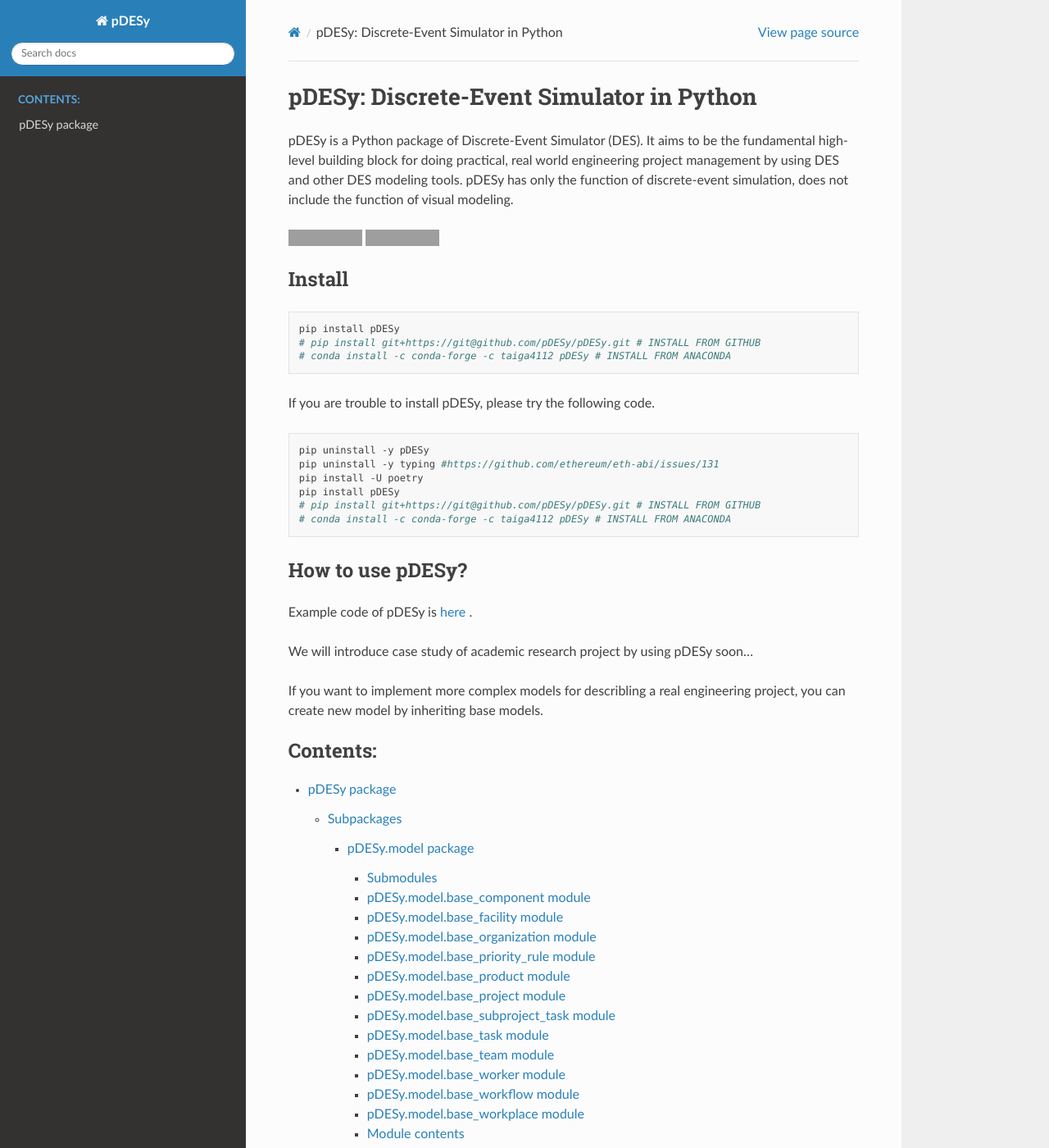
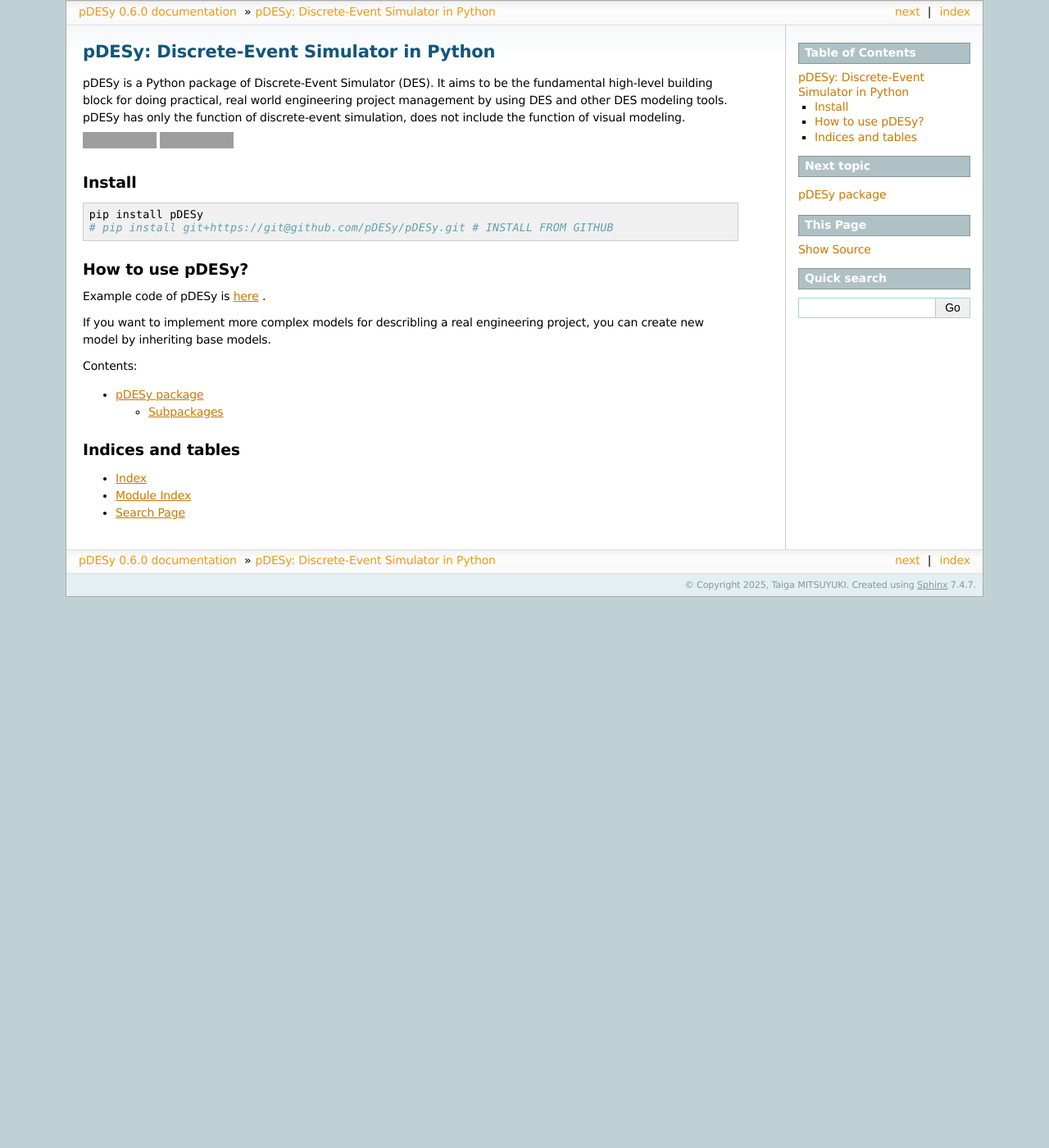
Before and after one commit to pDESy/pDESy, a Sphinx documentation site: the page built from docs/index.rst, in a window 1280 px wide and 1400 px high. Shown: the whole window at 82% size. Built offline with Sphinx 7.4.7, drawn with Linux system fonts in a browser that asks for light colours; some of the changed text lies outside the part shown; grey boxes are pictures that could not be loaded.

Commit message:
Bugfix in Sphinx (#207)
* update ph-pages

* bugfix in sphinx-docs

* fix typo

```diff
--- a/docs/conf.py
+++ b/docs/conf.py
@@ -16,13 +16,13 @@
 import os
 import sys
 
-# sys.path.insert(0, '/Users/mitsuyuki/Documents/workspace/pDESy/pDESy')
+# sys.path.insert(0, '/Users/mitsuyuki/workspace/pDESy/pDESy')
 sys.path.insert(0, os.path.abspath(".."))
 
 # -- Project information -----------------------------------------------------
 
 project = "pDESy"
-project_copyright = "2023, Taiga MITSUYUKI"
+project_copyright = "2025, Taiga MITSUYUKI"
 author = "Taiga MITSUYUKI"
 
 
@@ -47,9 +47,9 @@
 # built documents.
 #
 # The short X.Y version.
-version = "0.5"
+version = "0.6"
 # The full version, including alpha/beta/rc tags.
-release = "0.5.2"
+release = "0.6.0"
 
 # The language for content autogenerated by Sphinx. Refer to documentation
 # for a list of supported languages.
@@ -70,7 +70,7 @@
 # a list of builtin themes.
 # setup'; the module executes module level statement and it might call sys.exit().
 
-html_theme = "sphinx_rtd_theme"
+html_theme = "sphinxdoc"
 
 # Add any paths that contain custom static files (such as style sheets) here,
 # relative to this directory. They are copied after the builtin static files,
--- a/docs/index.rst
+++ b/docs/index.rst
@@ -10,7 +10,7 @@
 It aims to be the fundamental high-level building block for doing practical, real world engineering project management by using DES and other DES modeling tools.
 pDESy has only the function of discrete-event simulation, does not include the function of visual modeling.
 
-.. image:: https://github.com/pDESy/pDESy/workflows/test/badge.svg
+.. image:: https://github.com/pDESy/pDESy/actions/workflows/test.yaml/badge.svg
 
 .. image:: https://codecov.io/gh/pDESy/pDESy/branch/master/graph/badge.svg
   :target: https://codecov.io/gh/pDESy/pDESy
@@ -23,32 +23,18 @@
 
    pip install pDESy
    # pip install git+https://git@github.com/pDESy/pDESy.git # INSTALL FROM GITHUB
-   # conda install -c conda-forge -c taiga4112 pDESy # INSTALL FROM ANACONDA
-
-If you are trouble to install pDESy, please try the following code.
-
-.. code-block:: bash
-
-   pip uninstall -y pDESy
-   pip uninstall -y typing #https://github.com/ethereum/eth-abi/issues/131
-   pip install -U poetry
-   pip install pDESy
-   # pip install git+https://git@github.com/pDESy/pDESy.git # INSTALL FROM GITHUB
-   # conda install -c conda-forge -c taiga4112 pDESy # INSTALL FROM ANACONDA
 
 
 How to use pDESy?
 ------------------
 
-Example code of pDESy is `here <https://nbviewer.jupyter.org/gist/taiga4112/5af01bc433d204d676a0ef3e95062b5f>`_ .
-
-We will introduce case study of academic research project by using pDESy soon...
+Example code of pDESy is `here <https://gist.github.com/taiga4112/278629844a14f7a61aa48763e3ceaa19>`_ .
 
 If you want to implement more complex models for describling a real engineering project, you can create new model by inheriting base models.
 
 
 .. toctree::
-   :maxdepth: 4
+   :maxdepth: 2
    :caption: Contents:
 
    pDESy
--- a/docs/modules.rst
+++ /dev/null
@@ -1,8 +0,0 @@
-pDESy
-=====
-
-.. toctree::
-   :maxdepth: 4
-
-   pDESy
-   tests
--- a/docs/pDESy.rst
+++ b/docs/pDESy.rst
@@ -5,14 +5,6 @@
 -----------
 
 .. toctree::
-   :maxdepth: 4
+   :maxdepth: 2
 
    pDESy.model
-
-Module contents
----------------
-
-.. automodule:: pDESy
-   :members:
-   :undoc-members:
-   :show-inheritance:
--- a/docs/tests.rst
+++ b/docs/tests.rst
@@ -14,5 +14,5 @@
 
 .. automodule:: tests
    :members:
+   :show-inheritance:
    :undoc-members:
-   :show-inheritance:
--- a/pyproject.toml
+++ b/pyproject.toml
@@ -34,3 +34,4 @@
 autopep8 = "^2.3.2"
 black = "^25.1.0"
 pytest-cov = "^6.1.1"
+sphinx = "^8.2.3"
```
Also changed, not shown: docs/pDESy.model.rst (+13 -13 lines), docs/setup.rst (deleted, +0 -7 lines), docs/tests.model.rst (+13 -13 lines), 11 other files.
